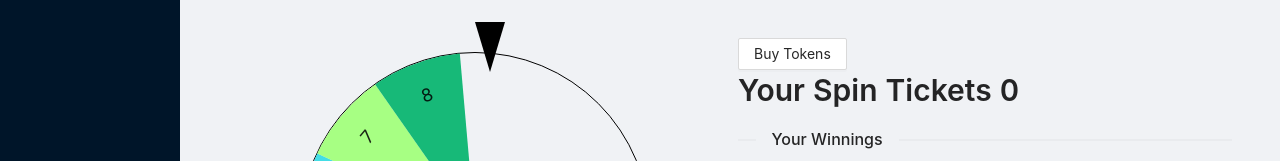
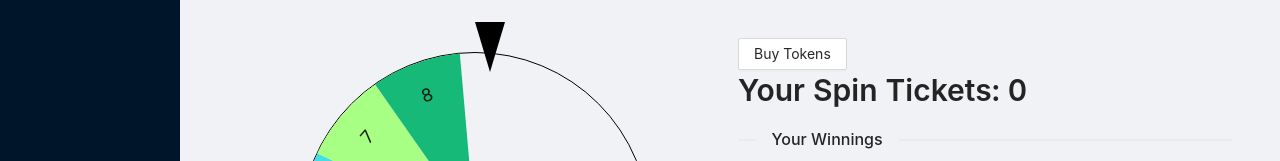
Before and after one commit to chainline-list/GoodwillSpin, a React (Create React App) app: page / in a window 1280 px wide. Shown: the part 296-457 px from the top of the page. Built offline with nearby package versions, Linux system fonts and the light colour scheme; no server answers.

Commit message:
add an Ant Design modal for result of the wheel

```diff
--- a/src/App.js
+++ b/src/App.js
@@ -68,7 +68,7 @@ function App() {
         <Layout.Sider width={180} className="site-layout-background">
           <Sidebar />
         </Layout.Sider>
-        <Layout style={{ padding: '0 24px 24px', height: '92vh' }}>
+        <Layout style={{ padding: '0 24px 24px', minHeight: '92vh' }}>
           <Layout.Content
             className="site-layout-background"
             style={{
--- /dev/null
+++ b/src/components/ResultModal.js
@@ -0,0 +1,12 @@
+import React from 'react';
+import { Modal } from 'antd';
+
+function ResultModal({ isModalVisible, setIsModalVisible, result }) {
+  return (
+    <Modal title="You Won" visible={isModalVisible} onCancel={() => setIsModalVisible(false)} onOk={() => setIsModalVisible(false)}>
+      <p>{result}</p>
+    </Modal>
+  )
+}
+
+export default ResultModal;
--- a/src/pages/SpinWheel.js
+++ b/src/pages/SpinWheel.js
@@ -1,15 +1,20 @@
 import React, { useState } from 'react';
 import { Row, Col, Typography, Button, Divider, List } from 'antd';
+
+import ResultModal from '../components/ResultModal';
 
 function SpinWheel({ walletAddress, wheelBlockchain, tokenBalance }) {
   const [name, setName] = useState("circle");
   const [wonOne, setWonOne] = useState(0);
   const [usedTickets, setUsedTickets] = useState(0);
+  const [isModalVisible, setIsModalVisible] = useState(false);
+  const [result, setResult] = useState('');
 
   const startRotation = (randomNumber) => {
     setName("circle start-rotate");
     setTimeout(() => {
       setName("circle start-rotate stop-rotate");
+      setIsModalVisible(true);
     }, (1000 + (10 * +randomNumber)))
   }
 
@@ -29,6 +34,7 @@ function SpinWheel({ walletAddress, wheelBlockchain, tokenBalance }) {
     console.log(data.events.WonWheel.returnValues.randomNumber);
     setUsedTickets(usedTickets + 1);
     setWonOne(wonOne + +data.events.WonWheel.returnValues.amount);
+    setResult(data.events.WonWheel.returnValues.result);
     startRotation(data.events.WonWheel.returnValues.randomNumber);
   }
 
@@ -39,7 +45,7 @@ function SpinWheel({ walletAddress, wheelBlockchain, tokenBalance }) {
       </Typography.Title>
       <p style={{ marginBottom: '2.5rem'}}>For every One Token donated to charities, you receive one ticket to spin the wheel of goodwill.</p>
       <Row gutter={16}>
-        <Col className="gutter-row" span={12}>
+        <Col className="gutter-row" sm={{ span: 24 }} md={{ span: 12 }}>
           <div className="wheel">
             <div className="arrow"></div>
             <ul className={name}>
@@ -70,12 +76,12 @@ function SpinWheel({ walletAddress, wheelBlockchain, tokenBalance }) {
             </ul>
           </div>
         </Col>
-        <Col className="gutter-row" span={12}>
+        <Col className="gutter-row" sm={{ span: 24 }} md={{ span: 12 }}>
           <Button type="secondary" onClick={buyToken}>
             Buy Tokens
           </Button>
           <Typography.Title level={2}>
-            Your Spin Tickets {tokenBalance / 10 ** 18}
+            Your Spin Tickets: {tokenBalance / 10 ** 18}
           </Typography.Title >
           {wheelBlockchain && <Button onClick={earnToken} type="primary" size="large">
             SPIN
@@ -99,6 +105,11 @@ function SpinWheel({ walletAddress, wheelBlockchain, tokenBalance }) {
           </List>
         </Col>
       </Row>
+
+      <ResultModal
+        isModalVisible={isModalVisible}
+        setIsModalVisible={setIsModalVisible}
+        result={result} />
     </div>
   )
 }
```
